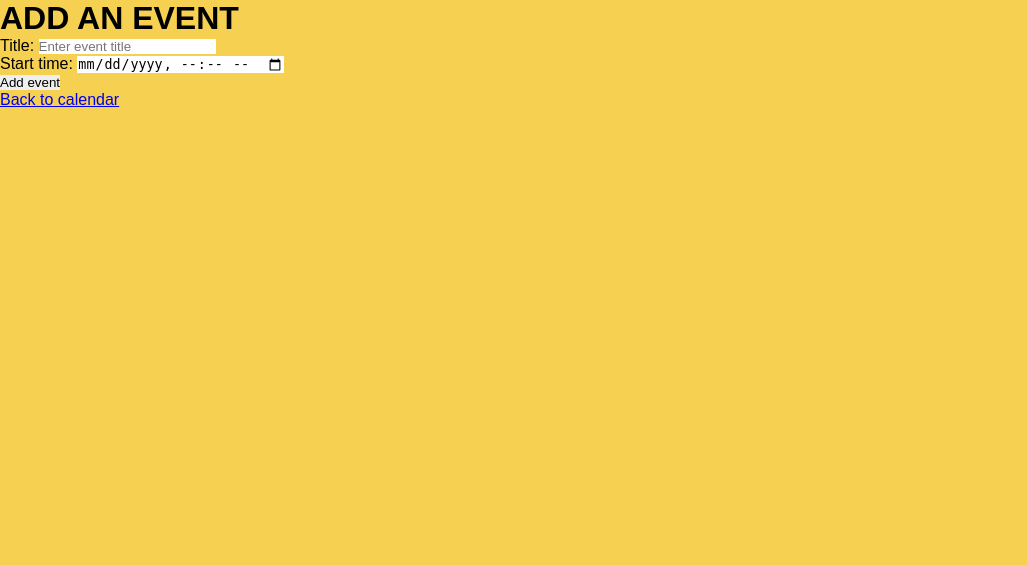
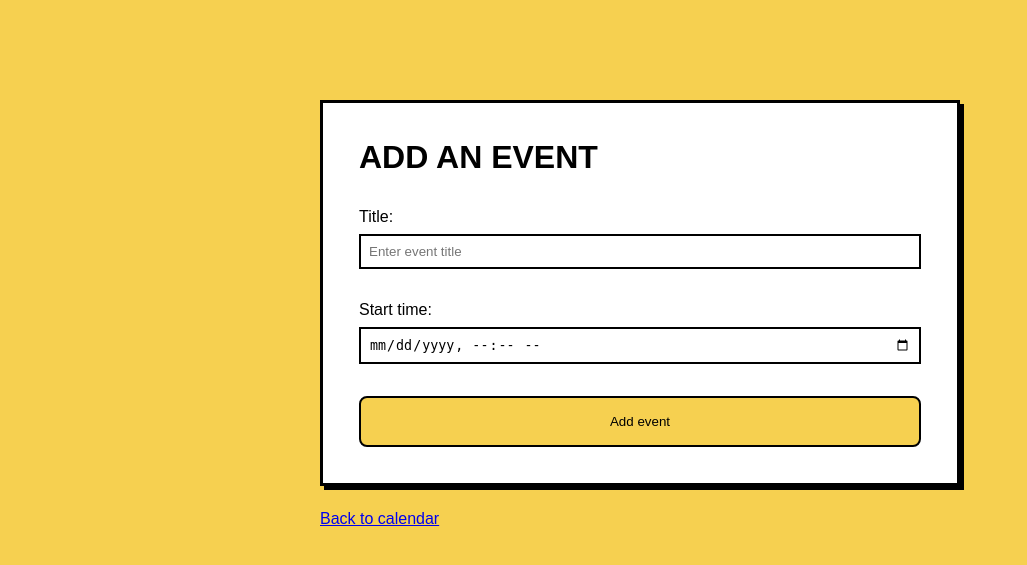
Before and after one commit to CatherineP37/Django-events-calendar, a Django app: page /event/new/ in a window 1280 px wide. Shown: the top 565 px of the page, without its empty margins (0-1027 px from the left). Run offline with Django 5.2, Linux system fonts and the light colour scheme.

Commit message:
Style form in style.css

```diff
--- a/events_calendar/static/style.css
+++ b/events_calendar/static/style.css
@@ -120,9 +120,62 @@ table ul li a:hover {
     cursor: pointer;
 }
 
+main {
+    width: 90%;
+    margin: 50px auto 0 auto;
+    display: flex;
+    flex-direction: column;
+    gap: 24px;
+}
+
+.event-form, .details {
+    background-color: #FFFFFF;
+    width: 100%;
+    padding: 2.25rem;
+    display: flex;
+    flex-direction: column;
+    gap: 32px;
+    border: 3px solid #000000;
+    box-shadow: 4px 4px 0 0 hsl(0, 0%, 0%);
+}
+
+.event-form button {
+    color: #000000;
+    width: 100%;
+    text-align: center;
+    background-color: #F6D050;
+    border-radius: 8px;
+    border: 2px solid #000000;
+    padding: 16px 1rem;
+    transition-property: background-color;
+    transition-timing-function: ease-in;
+    transition-duration: .2s;
+}
+
+.event-form button:hover {
+    background-color: #FFEBA6;
+    cursor: pointer;
+}
+
+.event-form div {
+    display: flex;
+    flex-direction: column;
+    gap: 8px;
+}
+
+.event-form input {
+    border: 2px solid #000000;
+    padding: 0.5rem;
+    width: 100%;
+}
+
+
+
 @media screen and (min-width: 576px) {
 
-
+    main {
+        margin: 100px auto 0 auto;
+    }
 
 }
 
@@ -140,6 +193,10 @@ table ul li a:hover {
     table th {
         width: 9rem;
     }
+
+    main {
+        width: 50%;
+    }
 }
 
 
```
